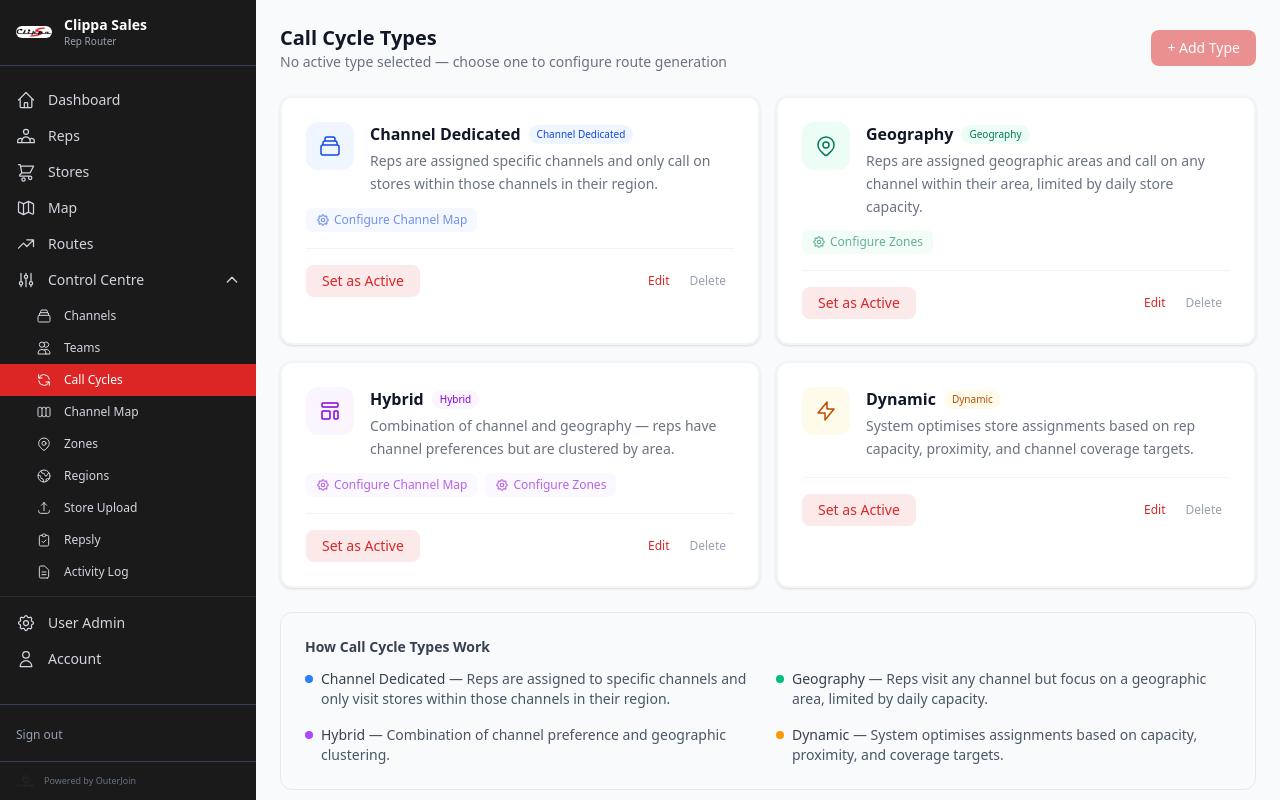
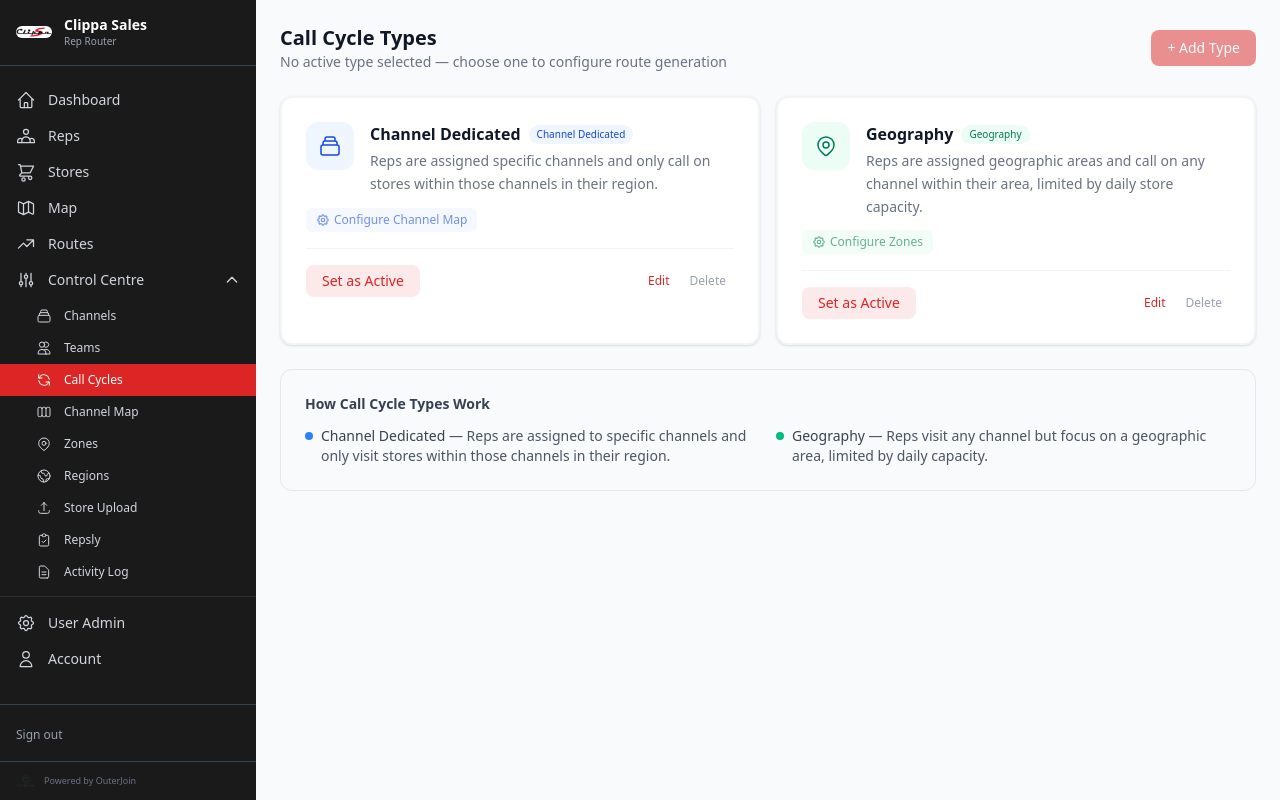
Before and after one commit to CarlofSaints/Clippa-Sales-Rep-Router, a Next.js app: page /admin/call-cycle-types in a window 1280 px wide. Built offline with nearby package versions, Linux system fonts and the light colour scheme.

Commit message:
Remove hybrid and dynamic call cycle strategies

```diff
--- a/app/admin/call-cycle-types/page.tsx
+++ b/app/admin/call-cycle-types/page.tsx
@@ -6,32 +6,21 @@ import { CallCycleType, CallCycleStrategy } from "@/lib/types";
 const STRATEGY_LABELS: Record<CallCycleStrategy, string> = {
   channel_dedicated: "Channel Dedicated",
   geography: "Geography",
-  hybrid: "Hybrid",
-  dynamic: "Dynamic",
 };
 
 const STRATEGY_COLORS: Record<CallCycleStrategy, { bg: string; text: string; border: string; dot: string }> = {
   channel_dedicated: { bg: "bg-blue-50", text: "text-blue-700", border: "border-blue-200", dot: "bg-blue-500" },
   geography: { bg: "bg-emerald-50", text: "text-emerald-700", border: "border-emerald-200", dot: "bg-emerald-500" },
-  hybrid: { bg: "bg-purple-50", text: "text-purple-700", border: "border-purple-200", dot: "bg-purple-500" },
-  dynamic: { bg: "bg-amber-50", text: "text-amber-700", border: "border-amber-200", dot: "bg-amber-500" },
 };
 
 const STRATEGY_ICONS: Record<CallCycleStrategy, string> = {
   channel_dedicated: "M19 11H5m14 0a2 2 0 012 2v6a2 2 0 01-2 2H5a2 2 0 01-2-2v-6a2 2 0 012-2m14 0V9a2 2 0 00-2-2M5 11V9a2 2 0 012-2m0 0V5a2 2 0 012-2h6a2 2 0 012 2v2M7 7h10",
   geography: "M17.657 16.657L13.414 20.9a1.998 1.998 0 01-2.827 0l-4.244-4.243a8 8 0 1111.314 0z M15 11a3 3 0 11-6 0 3 3 0 016 0z",
-  hybrid: "M4 5a1 1 0 011-1h14a1 1 0 011 1v2a1 1 0 01-1 1H5a1 1 0 01-1-1V5zm0 8a1 1 0 011-1h6a1 1 0 011 1v6a1 1 0 01-1 1H5a1 1 0 01-1-1v-6zm12 0a1 1 0 011-1h2a1 1 0 011 1v6a1 1 0 01-1 1h-2a1 1 0 01-1-1v-6z",
-  dynamic: "M13 10V3L4 14h7v7l9-11h-7z",
 };
 
 const STRATEGY_CONFIG_LINKS: Record<CallCycleStrategy, { href: string; label: string }[]> = {
   channel_dedicated: [{ href: "/admin/rep-channels", label: "Configure Channel Map" }],
   geography: [{ href: "/admin/zones", label: "Configure Zones" }],
-  hybrid: [
-    { href: "/admin/rep-channels", label: "Configure Channel Map" },
-    { href: "/admin/zones", label: "Configure Zones" },
-  ],
-  dynamic: [],
 };
 
 export default function CallCycleTypesPage() {
@@ -286,8 +275,8 @@ export default function CallCycleTypesPage() {
       {/* Type Cards */}
       <div className="grid grid-cols-1 md:grid-cols-2 gap-4">
         {types.map((t) => {
-          const colors = STRATEGY_COLORS[t.strategy] || STRATEGY_COLORS.dynamic;
-          const icon = STRATEGY_ICONS[t.strategy] || STRATEGY_ICONS.dynamic;
+          const colors = STRATEGY_COLORS[t.strategy] || STRATEGY_COLORS.channel_dedicated;
+          const icon = STRATEGY_ICONS[t.strategy] || STRATEGY_ICONS.channel_dedicated;
           const isEditing = editing === t.id;
 
           return (
@@ -440,14 +429,6 @@ export default function CallCycleTypesPage() {
             <span className={`w-2 h-2 rounded-full mt-1.5 flex-shrink-0 ${STRATEGY_COLORS.geography.dot}`} />
             <div><span className="font-medium text-gray-700">Geography</span> — Reps visit any channel but focus on a geographic area, limited by daily capacity.</div>
           </div>
-          <div className="flex items-start gap-2">
-            <span className={`w-2 h-2 rounded-full mt-1.5 flex-shrink-0 ${STRATEGY_COLORS.hybrid.dot}`} />
-            <div><span className="font-medium text-gray-700">Hybrid</span> — Combination of channel preference and geographic clustering.</div>
-          </div>
-          <div className="flex items-start gap-2">
-            <span className={`w-2 h-2 rounded-full mt-1.5 flex-shrink-0 ${STRATEGY_COLORS.dynamic.dot}`} />
-            <div><span className="font-medium text-gray-700">Dynamic</span> — System optimises assignments based on capacity, proximity, and coverage targets.</div>
-          </div>
         </div>
       </div>
     </div>
--- a/app/api/routes/generate/route.ts
+++ b/app/api/routes/generate/route.ts
@@ -22,18 +22,8 @@ function getStoresForRep(
       if (!rep.assignedZones?.length) return [];
       return allStores.filter((s) => s.zoneId && rep.assignedZones!.includes(s.zoneId));
 
-    case "hybrid":
-      if (!rep.assignedChannels?.length || !rep.assignedZones?.length) return [];
-      return allStores.filter(
-        (s) =>
-          rep.assignedChannels!.includes(s.channelId) &&
-          s.zoneId &&
-          rep.assignedZones!.includes(s.zoneId)
-      );
-
-    case "dynamic":
     default:
-      // Current behaviour: manual repCode assignment
+      // Fallback: manual repCode assignment
       return allStores.filter((s) => s.repCode === rep.code);
   }
 }
--- a/lib/types.ts
+++ b/lib/types.ts
@@ -41,8 +41,8 @@ export interface Rep {
   homeGpsLng: string;
   teamId: string;
   workingHoursPerDay?: number; // default 8.5
-  assignedChannels?: string[]; // channel IDs for channel_dedicated/hybrid strategies
-  assignedZones?: string[]; // zone IDs for geography/hybrid strategies
+  assignedChannels?: string[]; // channel IDs for channel_dedicated strategy
+  assignedZones?: string[]; // zone IDs for geography strategy
 }
 
 export interface Team {
@@ -68,7 +68,7 @@ export interface Store {
   duration: number; // minutes
   dayOfWeek: string;
   weekNumber: string;
-  zoneId?: string; // for geography/hybrid strategies
+  zoneId?: string; // for geography strategy
   region?: string; // user-defined region
   province?: string; // auto-populated from GPS via Google Geocoding
 }
@@ -185,7 +185,7 @@ export interface SessionPayload {
 
 // ---------- Call Cycle Types ----------
 
-export type CallCycleStrategy = "channel_dedicated" | "geography" | "hybrid" | "dynamic";
+export type CallCycleStrategy = "channel_dedicated" | "geography";
 
 export interface CallCycleType {
   id: string;
@@ -208,20 +208,6 @@ export const DEFAULT_CALL_CYCLE_TYPES: CallCycleType[] = [
     name: "Geography",
     strategy: "geography",
     description: "Reps are assigned geographic areas and call on any channel within their area, limited by daily store capacity.",
-    active: false,
-  },
-  {
-    id: "cct-hybrid",
-    name: "Hybrid",
-    strategy: "hybrid",
-    description: "Combination of channel and geography — reps have channel preferences but are clustered by area.",
-    active: false,
-  },
-  {
-    id: "cct-dynamic",
-    name: "Dynamic",
-    strategy: "dynamic",
-    description: "System optimises store assignments based on rep capacity, proximity, and channel coverage targets.",
     active: false,
   },
 ];
```
